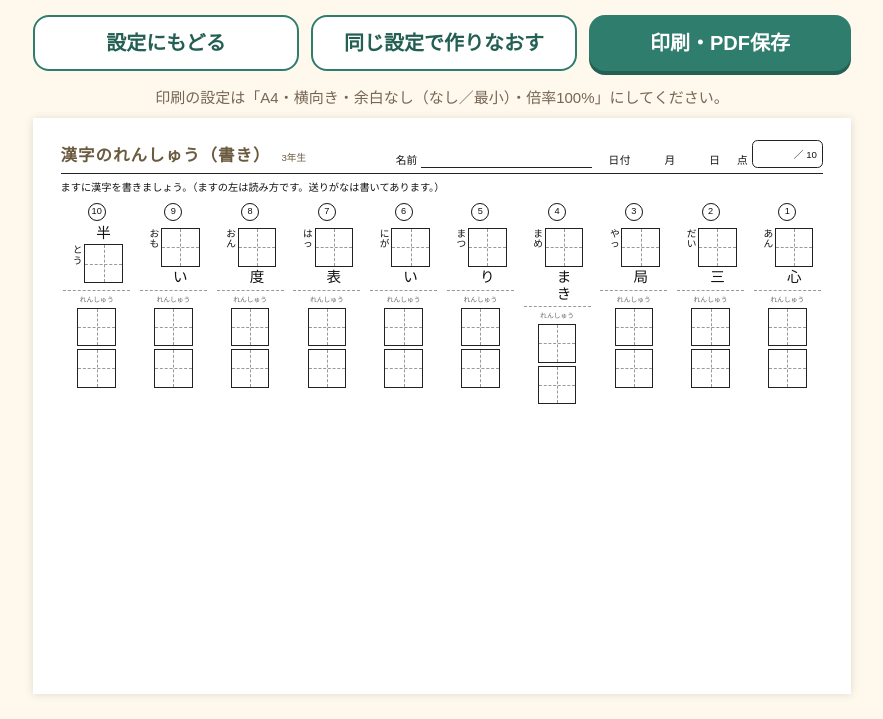
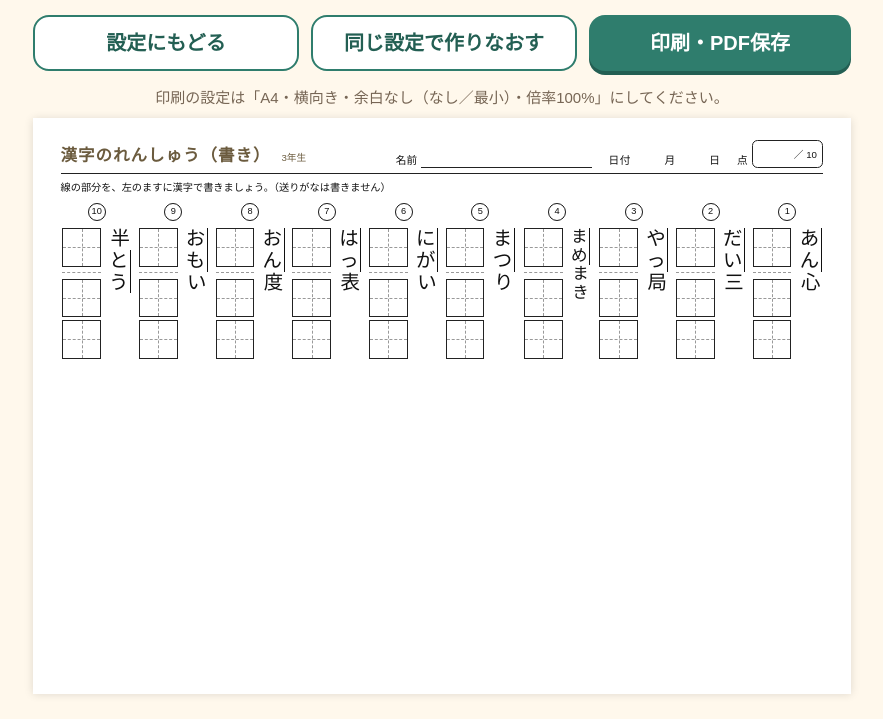
Before and after one commit to AppleRs000/kanji-site, a plain HTML site: page print.html in a window 1280 px wide. Both pictures are taken after a click on the button "プリントを作成". Shown: the part 125-844 px from the top of the page, without its empty margins (198-1081 px from the left). Drawn offline with Linux system fonts and the light colour scheme.

Commit message:
Add files via upload

```diff
--- a/print.css
+++ b/print.css
@@ -80,7 +80,7 @@
 .practice-label { font-size:7pt; color:#666; }
 
 /* 読み（1枚目のモデル）：右に言葉（対象の漢字の右に線）、左に（　）の答えらん */
-.vt-body.read { flex-direction:row-reverse; align-items:flex-start; gap:3mm; padding-top:1mm; }
+.vt-body.read, .vt-body.write { flex-direction:row-reverse; align-items:flex-start; gap:3mm; padding-top:1mm; }
 .read-word { display:flex; flex-direction:column; align-items:center; flex:none; font-family:var(--kyo); line-height:1.35; }
 .read-word /* 縦書き：1文字ずつ積む */
 .ch { display:block; width:1em; text-align:center; line-height:1.12; }
@@ -89,7 +89,7 @@
 .read-word.sz-m { font-size:20pt; }
 .read-word.sz-s { font-size:17pt; }
 .read-word.sz-xs { font-size:14pt; }
-.read-ans-box { flex:none; width:11mm; height:52mm; border:.35mm solid #222; border-radius:5.5mm; display:flex; align-items:center; justify-content:center; }
+.read-ans-box { flex:none; width:11mm; height:52mm; border:.35mm solid #222; border-radius:0; display:flex; align-items:center; justify-content:center; }
 .read-ans-box .ans { display:flex; flex-direction:column; align-items:center; font-size:12pt; }
 
 .ans { color:#c0392b; font-weight:600; }
@@ -114,3 +114,7 @@
   .print-settings { padding:12px; }
   .preview-actions { flex-direction:column; }
 }
+
+/* 書き：右に問題（線の部分が読み）、左に答えのます */
+.w-ans { flex:none; width:14mm; display:flex; flex-direction:column; align-items:center; }
+.w-ans .practice { margin-top:2mm; padding-top:2mm; gap:1mm; }
--- a/print.js
+++ b/print.js
@@ -130,19 +130,16 @@
   function writeCell(q, no, answers, practice) {
     var s = splitWord(q, selectedGrade);
     var inline = answers === 'inline';
-    var long = (s.pre.length + s.post.length) >= 3;
-    var row = '';
-    if (s.pre) row += '<span class="fixed">' + vt(s.pre) + '</span>';
-    row += '<span class="kbox"><span class="ruby">' + vt(q.word.p) + '</span>' + (inline ? '<span class="ans">' + esc(q.entry.k) + '</span>' : '') + '</span>';
-    if (s.post) row += '<span class="fixed">' + vt(s.post) + '</span>';
+    var tg = Array.from(q.word.p).map(function (c) { return '<span class="ch tg">' + esc(c) + '</span>'; }).join('');
+    var word = s.found ? vt(s.pre) + tg + vt(s.post) : vt(q.word.w);
+    var len = s.found ? (s.pre + q.word.p + s.post).length : q.word.w.length;
+    var sz = len <= 2 ? 'sz-l' : len === 3 ? 'sz-m' : len === 4 ? 'sz-s' : 'sz-xs';
     var pr = '';
-    if (practice > 0) {
-      pr = '<div class="practice"><span class="practice-label">れんしゅう</span>';
-      for (var i = 0; i < practice; i++) pr += '<span class="kbox"></span>';
-      pr += '</div>';
-    }
+    for (var i = 0; i < practice; i++) pr += '<span class="kbox"></span>';
     return '<div class="cell write-cell"><div class="q-number">' + no + '</div>' +
-      '<div class="w-main' + (long ? ' long' : '') + '">' + row + '</div>' + pr + '</div>';
+      '<div class="vt-body write"><div class="read-word ' + sz + '">' + word + '</div>' +
+      '<div class="w-ans"><span class="kbox">' + (inline ? '<span class="ans">' + esc(q.entry.k) + '</span>' : '') + '</span>' +
+      (pr ? '<div class="practice">' + pr + '</div>' : '') + '</div></div></div>';
   }
   function readCell(q, no, answers) {
     var s = splitWord(q, selectedGrade);
@@ -183,11 +180,11 @@
       row(r, isMix ? '【読み】下線の漢字の読みを、ひらがなで書きましょう。' : '', function (q, n) { return readCell(q, n, answers); });
     });
     rowsOf(writes).forEach(function (r, i) {
-      row(r, isMix ? '【書き】ますに漢字を書きましょう。（送りがなは書いてあります）' : '', function (q, n) { return writeCell(q, n, answers, practice); });
+      row(r, isMix ? '【書き】線の部分を、左のますに漢字で書きましょう。（送りがなは書きません）' : '', function (q, n) { return writeCell(q, n, answers, practice); });
     });
     var instruction = '';
     if (type === 'read') instruction = '下線の漢字の読みを、ひらがなで書きましょう。';
-    if (type === 'write') instruction = 'ますに漢字を書きましょう。（ますの左は読み方です。送りがなは書いてあります。）';
+    if (type === 'write') instruction = '線の部分を、左のますに漢字で書きましょう。（送りがなは書きません）';
     var body = (instruction ? '<p class="sheet-instruction">' + instruction + '</p>' : '') + '<div class="q-rows">' + rowsHtml + '</div>';
     var typeName = type === 'write' ? '書き' : type === 'read' ? '読み' : '読み・書き';
     var title = type === 'write' ? '漢字のれんしゅう（書き）' : type === 'read' ? '漢字のれんしゅう（読み）' : '漢字のれんしゅう（読み・書き）';
```
